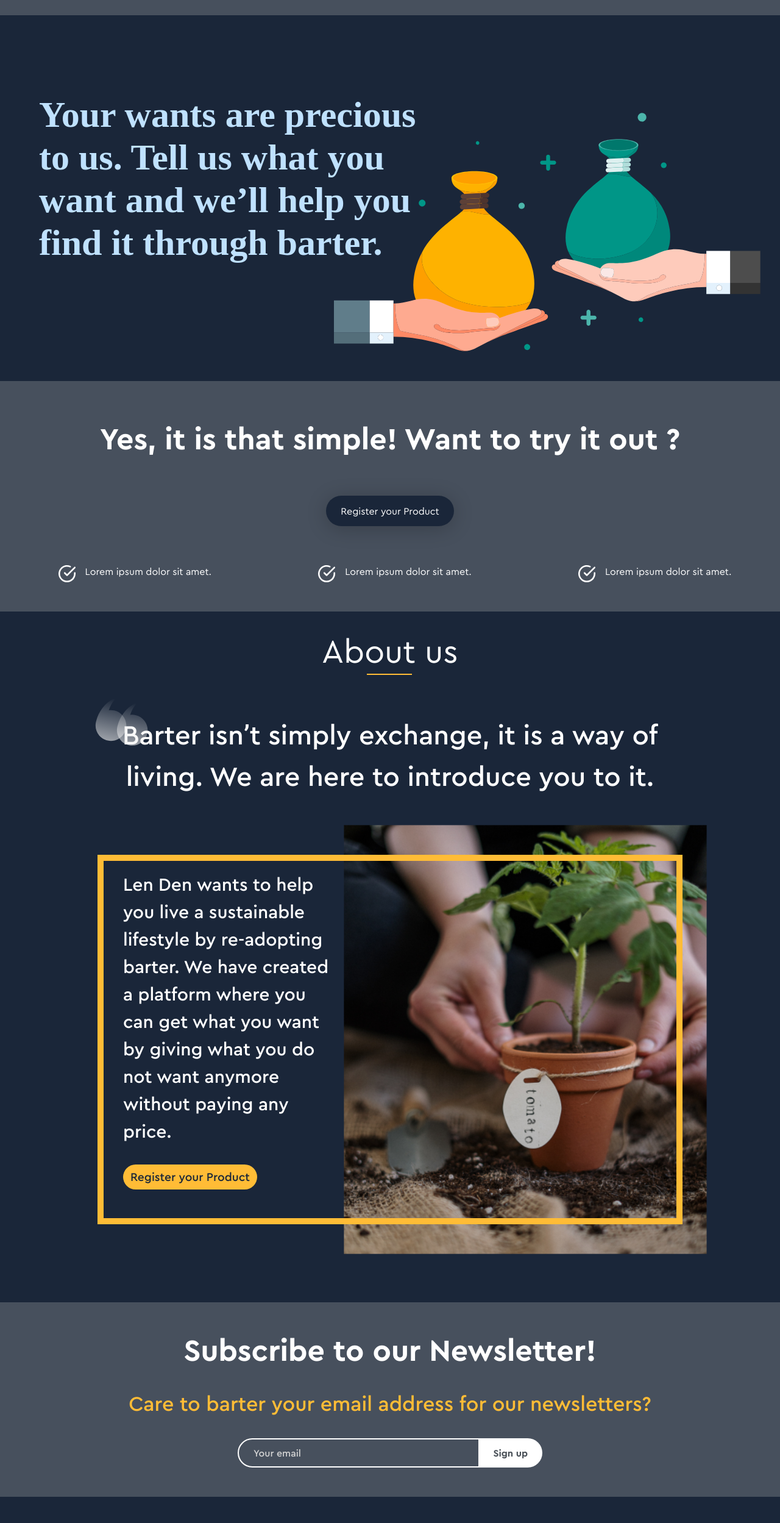
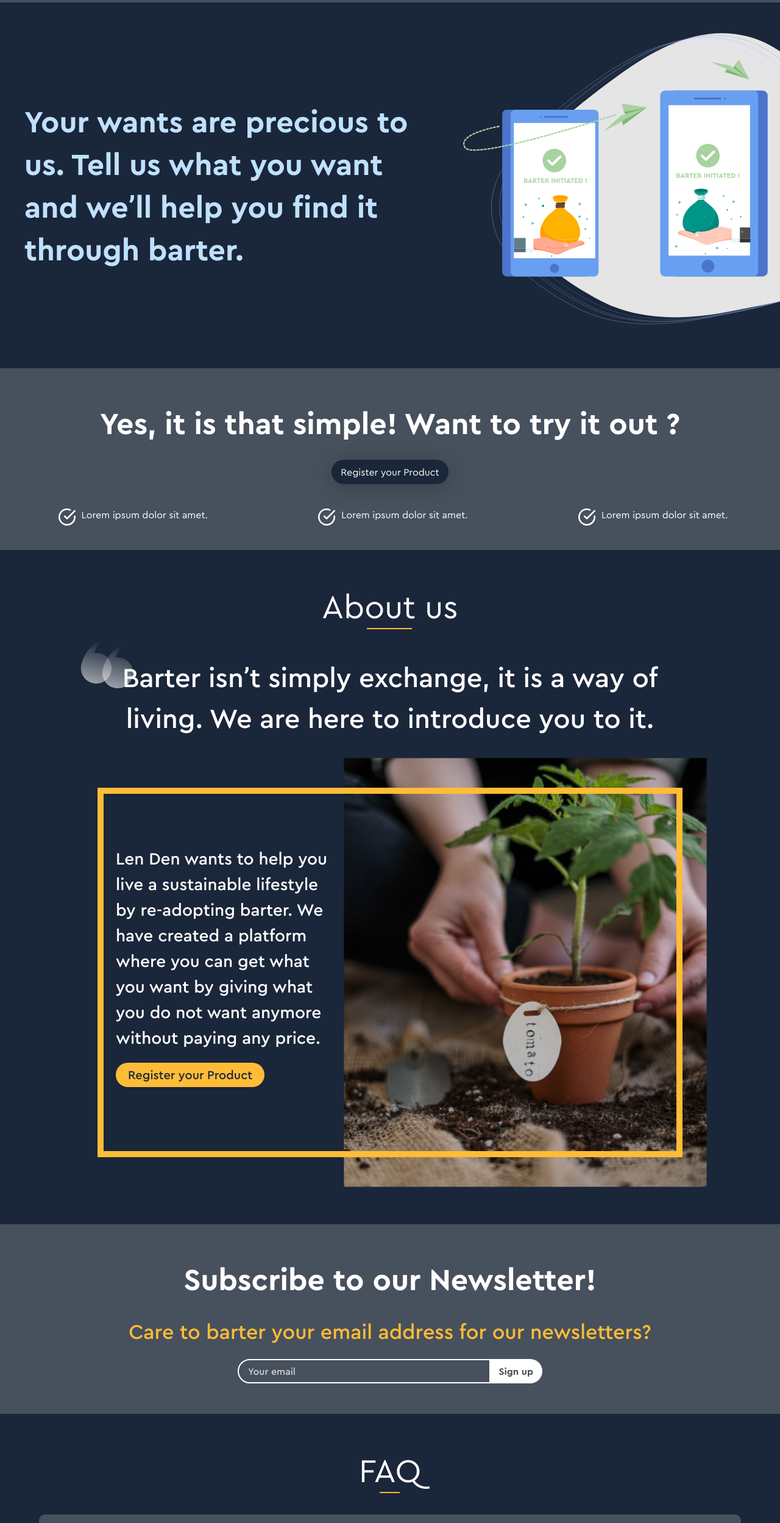
Before and after one commit to TheDemon12/lenden-coming-soon-v2, a React (Create React App) app: page / in a window 1280 px wide. Shown: the part 66-2564 px from the top of the page at 61% size. Built offline with nearby package versions, Linux system fonts and the light colour scheme.

Commit message:
banner: mockup banner for desktop view
Signed-off-by: kartik <kartikbhalla12@gmail.com>

```diff
--- a/src/components/banner.tsx
+++ b/src/components/banner.tsx
@@ -1,5 +1,6 @@
 import * as React from 'react';
 import { ReactComponent as Barter } from '../icons/barter.svg';
+import { ReactComponent as Bg } from '../icons/bg.svg';
 
 export interface BannerProps {}
 
@@ -10,7 +11,8 @@ const Banner: React.FC<BannerProps> = () => {
 				Your wants are precious to us. Tell us what you want and we’ll help you
 				find it through barter.
 			</div>
-			<Barter />
+			<Barter className='barter' />
+			<Bg className='bg' />
 		</section>
 	);
 };
--- a/src/scss/_aboutUs.scss
+++ b/src/scss/_aboutUs.scss
@@ -1,19 +1,19 @@
 .about-us {
-	padding: 2rem 0;
+	padding: 3rem 0;
 	color: #fff;
 	font-family: 'Cera Pro', Roboto, Droid Sans;
 	text-align: center;
 
 	.heading {
-		margin: 0 auto;
+		margin: 3rem auto;
 		width: fit-content;
 		h2 {
 			font-weight: normal;
 			position: relative;
 			display: inline-block;
-			margin: 0 auto;
+			// margin: 3rem auto;
 			padding-bottom: 0.5rem;
-			font-size: 54px;
+			font-size: 5.4rem;
 
 			&:after {
 				content: '';
@@ -35,13 +35,13 @@
 			&::before {
 				content: url('../icons/quote.svg');
 				position: absolute;
-				top: -30px;
-				left: -40px;
-				width: 100px;
-				height: 100px;
+				top: -3rem;
+				left: -4rem;
+				width: 10rem;
+				height: 10rem;
 			}
 			margin: 4rem;
-			font-size: 45px;
+			font-size: 4.5rem;
 			font-weight: 500;
 		}
 	}
@@ -50,24 +50,25 @@
 		z-index: 2;
 		display: flex;
 		max-width: 75%;
-		margin: 6rem auto;
+		margin: 8rem auto;
 		border: 10px solid #ffbc36;
 		align-items: center;
 
 		.text {
 			font-weight: 500;
-			font-size: 30px;
+			font-size: 2.8rem;
 			text-align: left;
-			margin-right: 4rem;
+			margin-right: 6rem;
 			margin-left: 2rem;
 
 			.btn {
 				display: block;
 				margin: 2rem 0;
 				font-family: 'Cera Pro', Roboto, Droid Sans;
-				font-size: 1.2rem;
+				font-size: 2rem;
 				font-weight: 500;
-				border-radius: 25px;
+				border-radius: 2.5rem;
+				padding: 0.5rem 2rem;
 
 				&,
 				&:focus,
--- a/src/scss/_banner.scss
+++ b/src/scss/_banner.scss
@@ -1,6 +1,6 @@
 .banner {
 	color: white;
-	height: 600px;
+	height: 60rem;
 	// background-color: #47505d;
 	position: relative;
 	display: flex;
@@ -11,22 +11,33 @@
 
 	.title {
 		color: #bfe1ff;
-		line-height: 70px;
+		line-height: 7rem;
 		z-index: 2;
-		max-width: 650px;
+		max-width: 65rem;
 		margin-left: 4rem;
-		font-family: Agency FB;
-		font-size: 60px;
+		// font-family: Agency FB;
+		font-family: 'Cera Pro', Roboto, Droid Sans;
+		font-size: 5rem;
 		font-weight: 600;
-		margin-top: -4rem;
+		// margin-top: -4rem;
 		// align-self: center;
 	}
-	svg {
+	.barter {
 		z-index: 1;
 		position: absolute;
-		bottom: 2rem;
+		bottom: 15rem;
 		right: 2rem;
-		width: 700px;
+		width: 50rem;
+		// align-self: flex-end;
+		// margin: 2rem;
+	}
+	.bg {
+		z-index: -1;
+		position: absolute;
+		// bottom: 2rem;
+		right: 0;
+		// width: 700px;
+		height: 60rem;
 		// align-self: flex-end;
 		// margin: 2rem;
 	}
--- a/src/scss/_faq.scss
+++ b/src/scss/_faq.scss
@@ -4,15 +4,14 @@
 	font-family: 'Cera Pro', Roboto, Droid Sans;
 	text-align: center;
 	.heading {
-		margin: 0 auto;
+		margin: 3rem auto;
 		width: fit-content;
 		h2 {
 			font-weight: normal;
 			position: relative;
 			display: inline-block;
-			margin: 0 auto;
 			padding-bottom: 0.5rem;
-			font-size: 54px;
+			font-size: 5.4rem;
 
 			&:after {
 				content: '';
@@ -35,30 +34,31 @@
 			box-shadow: 0px -4px 4px rgba(0, 0, 0, 0.02),
 				0px 4px 5px rgba(0, 0, 0, 0.05);
 			border-radius: 10px;
-			margin: 0.5rem 0;
+			margin: 1rem 0;
 			border: none;
 			cursor: pointer;
 
 			.card-header {
 				background: #47505d;
 				border: none;
-				font-size: 20px;
+				// font-size: 20px;
 				padding: 0;
 				div {
-					padding: 0.75rem 1.25rem;
+					padding: 0.9rem 2rem;
 					display: flex;
 					align-items: center;
 					justify-content: space-between;
+					font-size: 1.8rem;
 
 					svg {
-						width: 1rem;
+						width: 1.6rem;
 					}
 				}
 			}
 			.card-body {
 				text-align: left;
 				padding-top: 0;
-				font-size: 16px;
+				font-size: 1.6rem;
 			}
 		}
 	}
--- a/src/scss/_footer.scss
+++ b/src/scss/_footer.scss
@@ -17,22 +17,22 @@
 
 		.logo {
 			margin: 1rem;
-			font-size: 20px;
+			font-size: 2rem;
 		}
 
 		.links {
 			div:first-of-type {
 				color: #949494;
 				margin-bottom: 0.25rem;
-				font-size: 20px;
+				font-size: 2rem;
 				font-weight: 500;
 			}
-			line-height: 2rem;
+			line-height: 3rem;
 			font-weight: 400;
 			display: flex;
 			flex-direction: column;
 			margin: 1rem;
-			font-size: 18px;
+			font-size: 1.8rem;
 		}
 		.social {
 			display: flex;
--- a/src/scss/_navbar.scss
+++ b/src/scss/_navbar.scss
@@ -3,7 +3,7 @@
 	color: #bef1ff;
 	font-family: 'Cera Pro', Roboto, Droid Sans;
 	font-weight: 500;
-	font-size: 18px;
+	font-size: 2rem;
 
 	.navbar-toggler {
 		&,
@@ -37,8 +37,9 @@
 			font-family: 'Cera Pro', Roboto, Droid Sans;
 			font-weight: 500;
 			color: #1a2639;
-			border-radius: 25px;
-			font-size: 1rem;
+			border-radius: 2.5rem;
+			font-size: 1.6rem;
+			padding: 0.8rem 1.5rem;
 		}
 	}
 }
--- a/src/scss/_register.scss
+++ b/src/scss/_register.scss
@@ -1,22 +1,24 @@
 .register {
 	background-color: #47505d;
 	font-family: 'Cera Pro', Roboto, Droid Sans;
+	padding: 3rem 0;
 
 	h2 {
 		max-width: 90%;
 		font-weight: 600;
-		font-size: 50px;
+		font-size: 5rem;
 		text-align: center;
 		color: #fff;
-		padding: 4rem 0 2rem 0;
-		margin: 0 auto;
+		// padding: 4rem 0 2rem 0;
+		margin: 3rem auto;
+		// margin: 0 auto;
 	}
 
 	.btn {
 		display: block;
 		margin: 2rem auto 3rem auto;
-		font-size: 16px;
-		border-radius: 25px;
+		font-size: 1.6rem;
+		border-radius: 2.5rem;
 		font-family: 'Cera Pro', Roboto, Droid Sans;
 		box-shadow: 0px 4px 33px rgba(0, 0, 0, 0.22);
 		padding: 0.8rem 1.5rem;
@@ -31,11 +33,12 @@
 	}
 
 	.info {
-		padding-bottom: 2rem;
+		// padding-bottom: 2rem;
 		display: flex;
 		justify-content: space-around;
 		flex-wrap: wrap;
 		color: #fff;
+		font-size: 1.6rem;
 
 		svg {
 			margin: 1rem;
--- a/src/scss/_subscribe.scss
+++ b/src/scss/_subscribe.scss
@@ -6,11 +6,11 @@
 	h2 {
 		max-width: 90%;
 		font-weight: 600;
-		font-size: 50px;
+		font-size: 5rem;
 		text-align: center;
 		color: #fff;
-		padding: 0 0 2rem 0;
-		margin: 0 auto;
+		// padding: 0 0 2rem 0;
+		margin: 3rem auto;
 	}
 	p {
 		text-align: center;
@@ -23,8 +23,8 @@
 	.emailBox {
 		border-radius: 25px;
 		width: 90%;
-		margin: 2rem auto 0 auto;
-		max-width: 500px;
+		margin: 2rem auto;
+		max-width: 50rem;
 
 		input {
 			&,
@@ -43,7 +43,7 @@
 			border-bottom-left-radius: 25px;
 			border-top-left-radius: 25px;
 			border: 2px solid #ffffff;
-			font-size: 16px;
+			font-size: 1.6rem;
 			font-weight: 500;
 			color: #fff;
 			height: fit-content;
@@ -51,7 +51,7 @@
 
 		.input-group-append {
 			.input-group-text {
-				font-size: 16px;
+				font-size: 1.6rem;
 				font-weight: 600;
 				border: none;
 				border-bottom-right-radius: 25px;
@@ -71,17 +71,17 @@
 		border-radius: 4px;
 		margin: 1rem auto;
 		padding: 0.5rem 3rem;
-		font-size: 0.9rem;
+		font-size: 1.6rem;
 		color: #e1e1e1;
 	}
 
 	.error-message {
 		@extend %message;
-		background-color: rgba(239, 103, 100, 0.7);
+		background-color: rgba(239, 103, 100, 0.6);
 	}
 	.success-message {
 		@extend %message;
-		background-color: rgba(129, 199, 132, 0.7);
+		background-color: rgba(129, 199, 132, 0.6);
 	}
 
 	.loader {
--- a/src/scss/index.scss
+++ b/src/scss/index.scss
@@ -1,6 +1,10 @@
 @import '~bootstrap/scss/bootstrap';
 @import './navbar', './fonts', './aboutUs', './banner', './faq', './register',
 	'./footer', './subscribe';
+
+html {
+	font-size: 62.5%;
+}
 
 body {
 	margin: 0;
```
Also changed, not shown: src/icons/barter.svg, src/icons/bg.svg (added).
